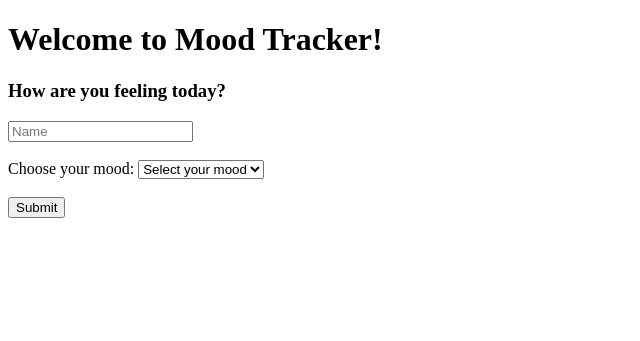
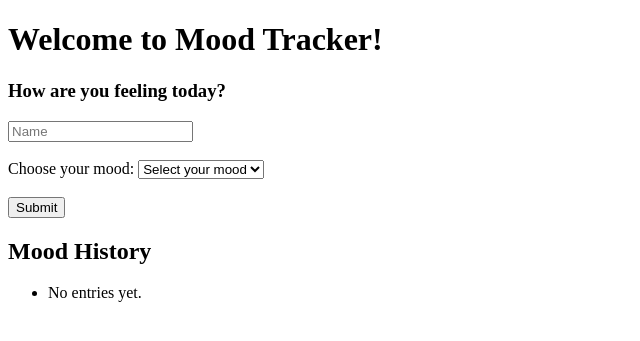
Before and after one commit to OmarJeghale/Mood-Tracker-App, a Flask app: page / in a window 1280 px wide. Shown: the top 341 px of the page, without its empty margins (0-640 px from the left). Run offline with Flask 3, Linux system fonts and the light colour scheme.

Commit message:
Handle mood form submission and store in memory

```diff
--- a/app.py
+++ b/app.py
@@ -1,7 +1,11 @@
 from flask import Flask, render_template, request
+from datetime import datetime
 
 # Initialize Flask app w/ folders
 app = Flask(__name__, template_folder='templates', static_folder='static', static_url_path='/')
+
+# Store moods in memory
+mood_log = []
 
 # Homepage route
 @app.route('/', methods=['GET', 'POST'])
@@ -9,10 +13,19 @@ def index():
     if request.method == 'GET':
         return render_template('index.html')
     elif request.method == 'POST':
-        return ''
-    else:
-        return ''
+        name = request.form['name'].title()
+        mood = request.form['mood']
+        timestamp = datetime.now().strftime("%Y-%m-%d %H:%M")
 
+        entry = {
+            'name' : name,
+            'mood' : mood,
+            'timestamp' : timestamp
+        }
+
+        mood_log.append(entry)
+
+    return render_template('index.html', mood_log=mood_log)
 
 # Run app
 if __name__ == '__main__':
--- a/templates/index.html
+++ b/templates/index.html
@@ -3,8 +3,8 @@
 
 {% block content %}
     <!-- Header text -->
-    <h1>Welcome to Mood Tracker!</h1>
-    <h3>How are you feeling today?</h3>
+    <h1> Welcome to Mood Tracker! </h1>
+    <h3> How are you feeling today? </h3>
 
     <!-- Create a form that sends a POST request -->
     <form method="POST" action="{{ url_for('index') }}">
@@ -45,4 +45,14 @@
         <!-- Submit button -->
         <input type="submit" value="Submit">
     </form>
+
+    <!-- Mood history -->
+    <h2> Mood History </h2>
+    <ul>
+        {% for entry in mood_log %}
+            <li> {{ entry.timestamp}} - {{ entry.name }} felt {{ entry.mood }} </li>
+        {% else %}
+            <li> No entries yet. </li>
+        {% endfor %}
+    </ul>
 {% endblock %}
```
